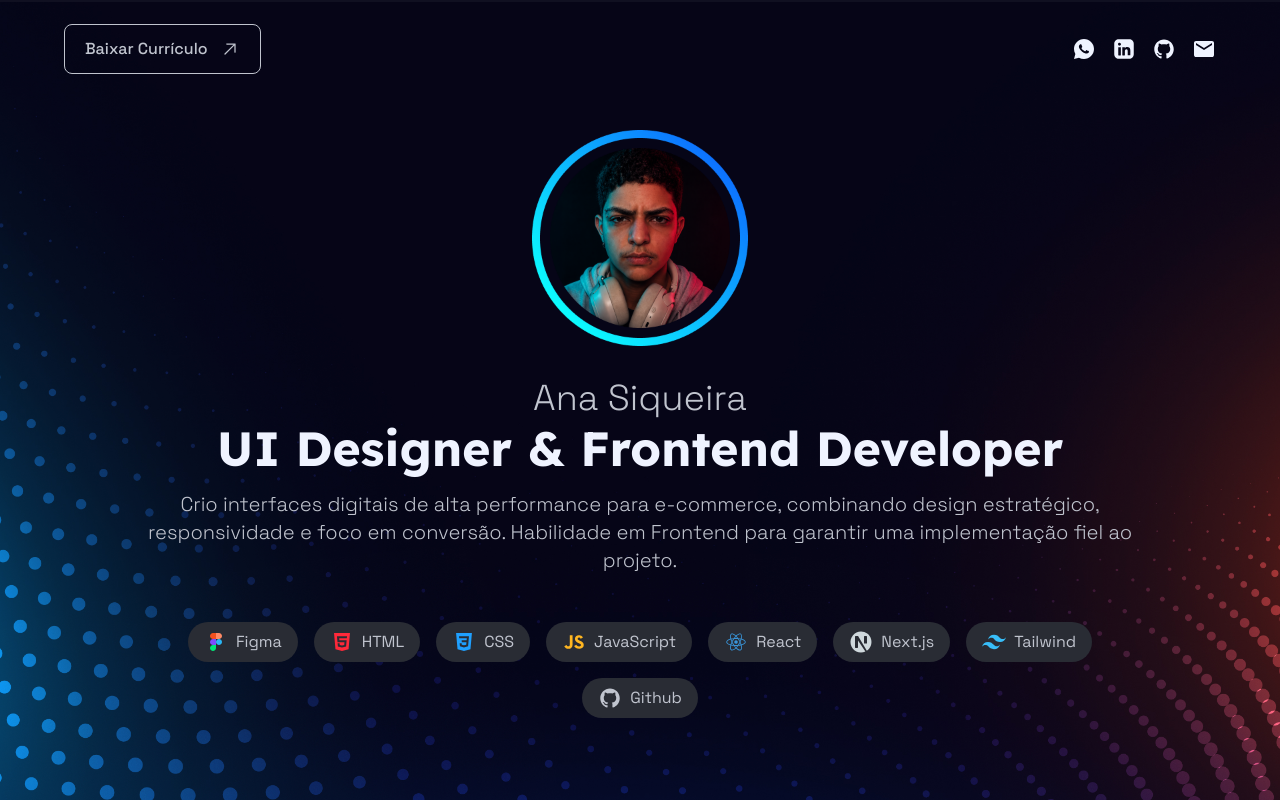
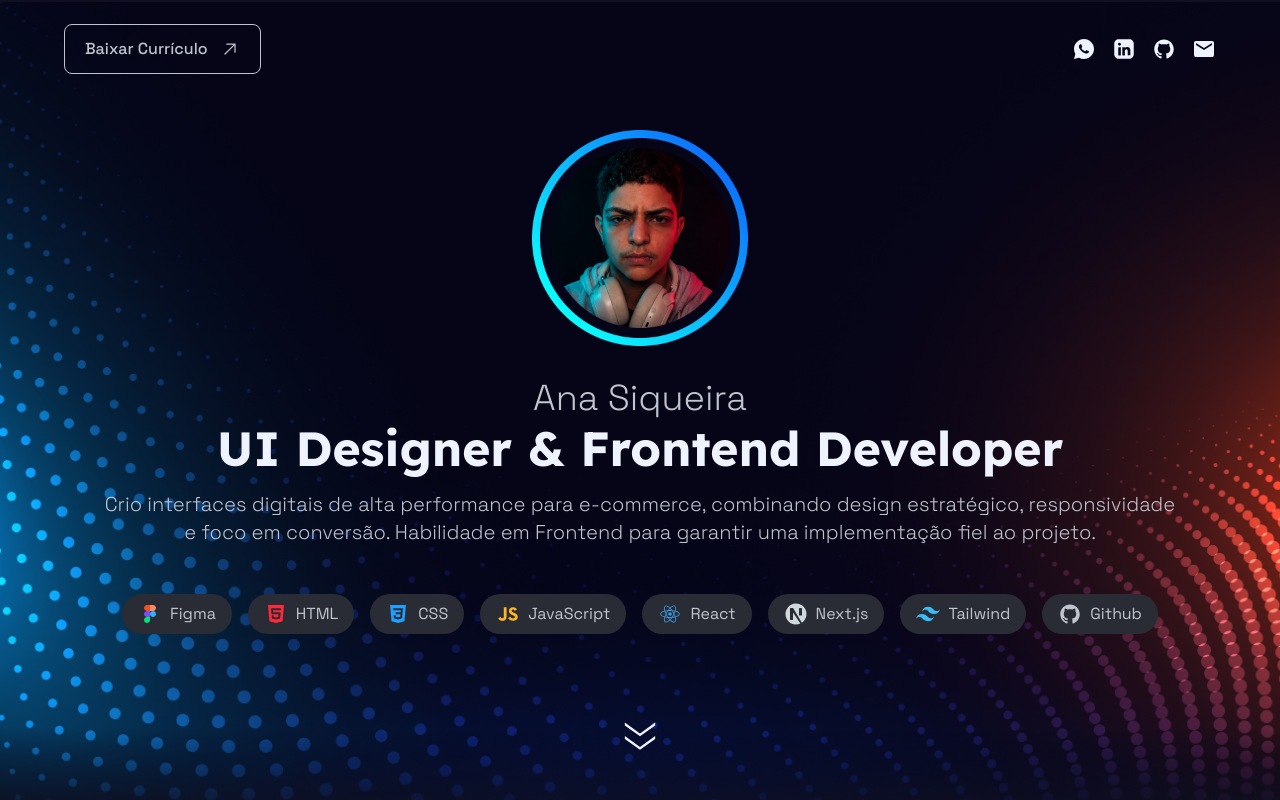
Before and after one commit to itsmesiq/portfolio, a Next.js app: page / in a window 1280 px wide. Shown: the top 800 px of the page. Built offline with nearby package versions, Linux system fonts and the light colour scheme.

Commit message:
fix: adjust layout for hero section responsiveness

```diff
--- a/src/components/Hero/Hero.tsx
+++ b/src/components/Hero/Hero.tsx
@@ -95,7 +95,7 @@ export default function Hero() {
                     </ul>
                 </div>
             </div>
-            <div className="flex flex-col gap-8 mt-8 lg:px-16 items-center">
+            <div className="flex flex-col gap-8 mt-8 lg:max-w-[1560px] items-center">
                 <Image
                     src="/img/hero/profile.png"
                     alt="Profile Image"
@@ -108,7 +108,7 @@ export default function Hero() {
                     <h1 className="font-heading text-3xl lg:text-5xl leading-[normal] text-foreground font-bold">UI Designer & Frontend Developer</h1>
                     <p className="text-base lg:text-xl font-light max-w-270 mt-3">Crio interfaces digitais de alta performance para e-commerce, combinando design estratégico, responsividade e foco em conversão. Habilidade em Frontend para garantir uma implementação fiel ao projeto.</p>
                 </div>
-                <ul className="flex gap-4 items-center justify-center pt-4 pb-12 flex-wrap">
+                <ul className="flex gap-4 items-center justify-center my-4 flex-wrap">
                     {techStack.map((item, index) => (
                         <li key={index} className="flex items-center gap-2 px-4 py-2 bg-surface-gray rounded-4xl font-sans text-text-gray-200 text-sm sm:text-base leading-5 font-normal text-center">
                             <Image
@@ -124,7 +124,7 @@ export default function Hero() {
                 </ul>
 
             </div>
-            <div className="flex justify-center px-16 pb-10 md:py-14">
+            <div className="flex justify-center px-16 mb-10 md:my-14">
                 <Image
                     src="/img/hero/hero-icons/doubledown.svg"
                     alt="Arrow Down Icon"
```
